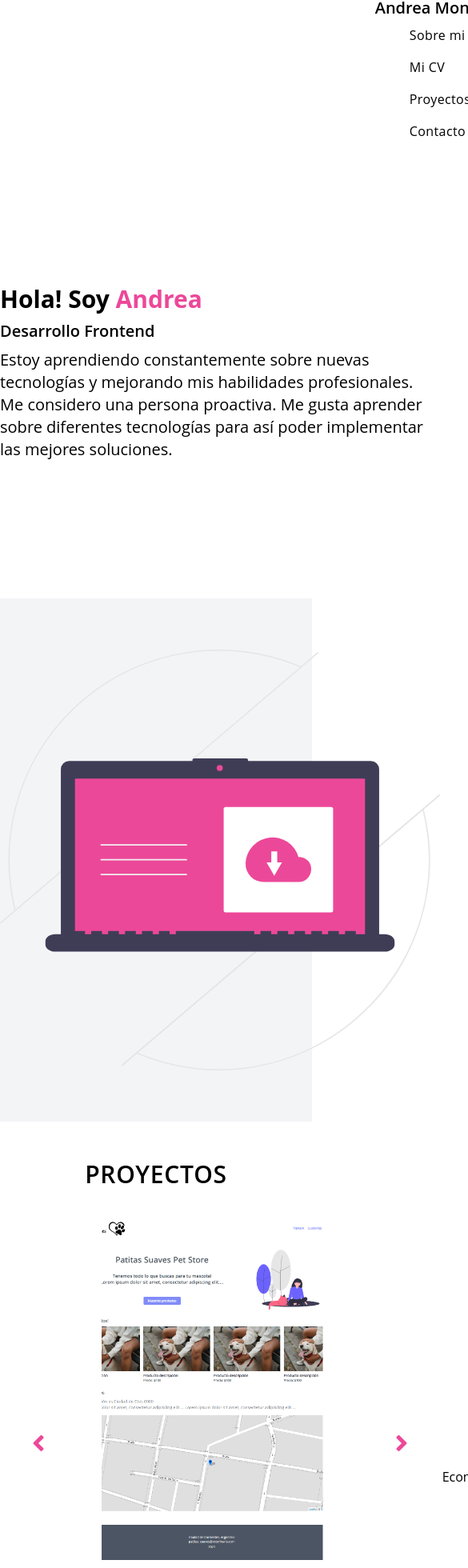
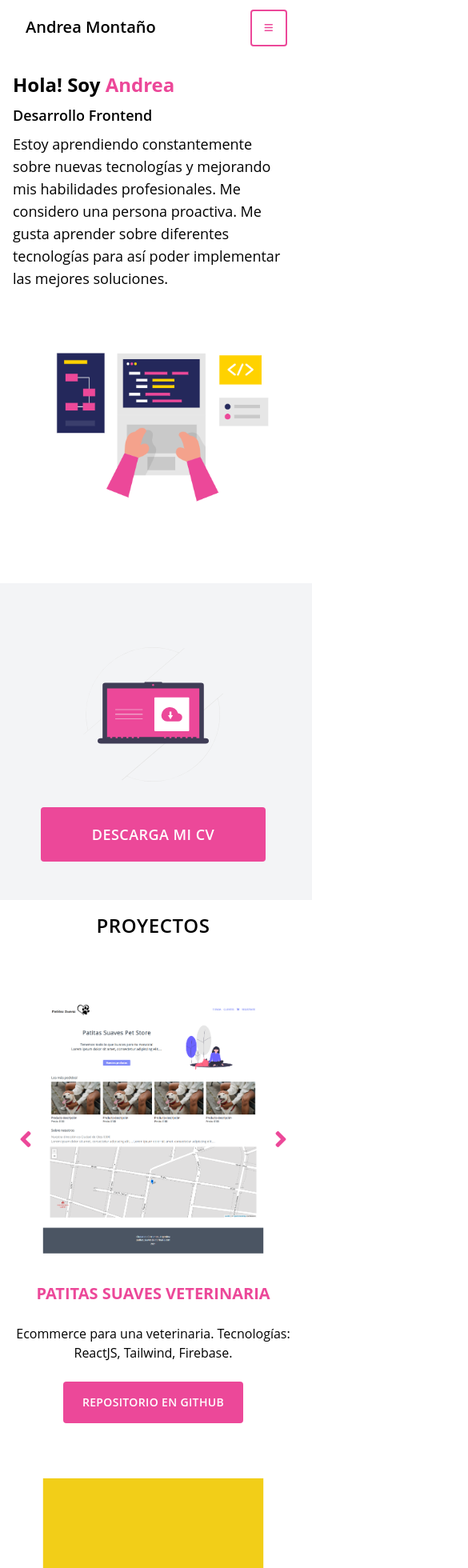
Before and after one commit to andreamon/portfolio, a React (Create React App) app: page / in a window 390 px wide. Shown: the part 36-1996 px from the top of the page at 80% size, 585 px wide, since content can reach past the window. Built offline with nearby package versions, Linux system fonts and the light colour scheme.

Commit message:
update Slider component - styles

```diff
--- a/public/index.html
+++ b/public/index.html
@@ -16,6 +16,7 @@
     -->
     <!-- <link rel="manifest" href="%PUBLIC_URL%/manifest.json" /> -->
     <title>Andrea Montaño</title>
+    <script src="https://kit.fontawesome.com/ab0ec818e9.js" crossorigin="anonymous"></script>
   </head>
   <body>
     <noscript>You need to enable JavaScript to run this app.</noscript>
--- a/src/components/AboutMe.jsx
+++ b/src/components/AboutMe.jsx
@@ -2,13 +2,13 @@ import React from "react";
 
 const AboutMe = () => {
   return (
-    <div id="about-me" className="container flex flex-row justify-between items-center">
+    <div id="about-me" className="container flex flex-col md:flex-row md:justify-between items-center mt-8 md:mt-0">
       <div className="flex-1 flex-col items-start">
-        <p className="font-bold text-3xl">
+        <p className="font-bold text-2xl md:text-3xl">
           Hola! Soy <span className="text-pink-500">Andrea</span>
         </p>
-        <p className="my-2 text-xl font-semibold">Desarrollo Frontend</p>
-        <p className="text-xl">
+        <p className="my-2 text-lg md:text-xl font-semibold">Desarrollo Frontend</p>
+        <p className="text-lg md:text-xl">
           Estoy aprendiendo constantemente sobre nuevas tecnologías y mejorando
           mis habilidades profesionales. Me considero una persona proactiva. Me
           gusta aprender sobre diferentes tecnologías para así poder implementar
@@ -16,7 +16,7 @@ const AboutMe = () => {
         </p>
       </div>
       <div className="flex-1">
-        <img className="max-w-full h-auto" src="../portfolio/images/about-me.png" alt="sobre mi" />
+        <img className="md:max-w-full md:h-auto" src="../portfolio/images/about-me.png" alt="sobre mi" />
       </div>
     </div>
   );
--- a/src/components/Header.jsx
+++ b/src/components/Header.jsx
@@ -1,43 +1,44 @@
-import React from "react";
+import React, { useState } from "react";
 
 const Header = () => {
+  const [openMenu, setOpenMenu] = useState(false);
   return (
-    <nav className="container">
+    <nav className="container flex justify-between items-start md:block">
       <div className="flex flex-col md:flex-row justify-between items-center">
-        <div className="block text-xl font-semibold">Andrea Montaño</div>
-        <div className="md:flex md:justify-end tracking-wide text-base font-medium">
-          <a href="#about-me"
-            className="item-header"
-          >
+        {/* <div className="flex flex-col md:flex-row justify-between items-center">
+        <div className="block"> */}
+        <div className="block text-xl font-semibold mt-10 ml-4 md:mt-0 md:ml-0">Andrea Montaño</div>
+        {/* <div className="md:flex md:justify-end tracking-wide"> */}
+        <div
+          className={`${
+            openMenu ? "block text-center w-full" : "hidden"
+          } md:flex md:justify-end tracking-wide text-sm md:text-base md:font-medium`}
+        >
+          <a href="#about-me" className="item-header">
             Sobre mi
           </a>
-          <a href="#resume"
-            className="item-header"
-          >
+          <a href="#resume" className="item-header">
             Mi CV
           </a>
-          <a href="#projects"
-            className="item-header"
-          >
+          <a href="#projects" className="item-header">
             Proyectos
           </a>
-          <a href="#contact"
-            className="item-header"
-          >
+          <a href="#contact" className="item-header">
             Contacto
           </a>
         </div>
+        {/* </div> */}
+      </div>
+      <div className="block md:hidden text-pink-500 mt-8 mr-2">
+        <button className="menu_burger" onClick={() => setOpenMenu(!openMenu)}>
+          {openMenu ? (
+            <i className="fas fa-times" style={{ color: "#ec4899" }}></i>
+          ) : (
+            <i className="fas fa-bars" style={{ color: "#ec4899" }}></i>
+          )}
+        </button>
       </div>
     </nav>
-    //   <div className="block md:hidden text-indigo-400 mt-8 mr-2">
-    //     <button className="menu_burger" onClick={() => setOpenMenu(!openMenu)}>
-    //       {openMenu ? (
-    //         <i className="fas fa-times" style={{ color: "#818CF8" }}></i>
-    //       ) : (
-    //         <i className="fas fa-bars" style={{ color: "#818CF8" }}></i>
-    //       )}
-    //     </button>
-    //   </div>
   );
 };
 
--- a/src/components/Projects.jsx
+++ b/src/components/Projects.jsx
@@ -5,8 +5,8 @@ import DataMobile from "./Slider/DataMobile";
 
 const Projects = () => {
   return (
-    <div id="projects" className="my-12">
-      <p className="text-3xl font-semibold tracking-wide uppercase text-center">
+    <div id="projects" className="container">
+      <p className="text-2xl md:text-3xl font-semibold tracking-wide uppercase text-center">
         Proyectos
       </p>
       <Project data={DataPatitas} />
--- /dev/null
+++ b/src/components/Projects/Content.jsx
@@ -0,0 +1,19 @@
+import React from "react";
+
+const Content = (props) => {
+  return (
+    <>
+      <p className="font-bold text-xl md:text-2xl text-pink-500 uppercase">
+        {props.data.title}
+      </p>
+      <p className="my-6 md:my-8 text-base">{props.data.description}</p>
+      <a href={props.data.github} target="_blank" rel="noopener noreferrer">
+        <button className="py-4 px-6 rounded bg-pink-500 text-white font-semibold text-sm uppercase tracking-wide hover:bg-pink-400">
+          Repositorio en github
+        </button>
+      </a>
+    </>
+  );
+};
+
+export default Content;
--- a/src/components/Projects/Project.jsx
+++ b/src/components/Projects/Project.jsx
@@ -1,23 +1,17 @@
 import React from "react";
 
-import Slider from "../Slider/ImageSlider";
+import Slider from "../Slider/Slider";
+import Content from "./Content";
 
 const Project = (props) => {
   return (
-    <div className="container flex flex-row justify-between items-center">
-      <div className="flex-1">
-        <Slider data={props.data.data} />
+    <div className="flex flex-col md:flex-row md:justify-between md:items-center">
+      <div className="md:flex-1">
+        <Slider data={props.data} />
       </div>
-      <div className="flex-1 flex-col text-center">
-        <p className="font-bold text-2xl text-pink-500 uppercase">
-          {props.data.title}
-        </p>
-        <p className="my-8 text-base">{props.data.description}</p>
-        <a href={props.data.github} target="_blank" rel="noopener noreferrer">
-          <button className="py-4 px-6 rounded bg-pink-500 text-white font-semibold text-sm uppercase tracking-wide hover:bg-pink-400">
-            Repositorio en github
-          </button>
-        </a>
+      {/* <div className="md:flex-1 md:flex-col text-center hide-mobile"> */}
+      <div className="md:flex-2 md:flex-col text-center">
+        <Content data={props.data} />
       </div>
     </div>
   );
--- a/src/components/Resume.jsx
+++ b/src/components/Resume.jsx
@@ -3,14 +3,14 @@ import React from "react";
 const Resume = () => {
   return (
     <section id="resume" className="bg-gray-100 py-8">
-      <div className="flex justify-between items-center container">
+      <div className="flex flex-col md:flex-row justify-between items-center container">
         <img
-          className="w-1/2"
+          className="w-1/2 m-8 md:m-0"
           src="../portfolio/images/mi-cv.svg"
           alt="descargar cv"
         />
         <a href="../portfolio/files/andrea-montano-cv.pdf" target="_blank" rel="noopener noreferrer">
-          <button className="py-5 px-20 rounded bg-pink-500 text-white font-semibold text-xl uppercase tracking-wide hover:bg-pink-400">
+          <button className="py-5 px-16 md:px-20 rounded bg-pink-500 text-white font-semibold text-lg md:text-xl uppercase tracking-wide hover:bg-pink-400">
             Descarga mi cv
           </button>
         </a>
--- a/src/components/Slider/DataPatitas.js
+++ b/src/components/Slider/DataPatitas.js
@@ -20,9 +20,5 @@ export default {
       description: "Screen ...",
       image: "../portfolio/images/vet-patitas/signup.png",
     },
-    {
-      description: "Screen ...",
-      image: "../portfolio/images/vet-patitas/banana.jpg",
-    }
   ],
 };
--- /dev/null
+++ b/src/components/Slider/Modal.jsx
@@ -0,0 +1,15 @@
+import React from "react";
+
+const Modal = ({ selectedImage, setSelectedImage }) => {
+  const handleClose = () => {
+    setSelectedImage(null);
+  };
+
+  return (
+    <div className="backdrop" onClick={handleClose}>
+      <img src={selectedImage} alt="Imagen ampliada" />
+    </div>
+  );
+};
+
+export default Modal;
--- a/src/components/Slider/ImageSlider.jsx
+++ b/src/components/Slider/Slider.jsx
@@ -1,9 +1,13 @@
 import React, { useState } from "react";
+
+import Content from "../Projects/Content";
+import Modal from "./Modal";
 import { FaAngleLeft, FaAngleRight } from "react-icons/fa";
 
-const ImageSlider = (props) => {
+const Slider = (props) => {
   const [current, setCurrent] = useState(0);
-  const length = props.data.length;
+  const [selectedImage, setSelectedImage] = useState(null);
+  const length = props.data.data.length;
 
   const nextSlide = () => {
     setCurrent(current === length - 1 ? 0 : current + 1);
@@ -12,11 +16,14 @@ const ImageSlider = (props) => {
     setCurrent(current === 0 ? length - 1 : current - 1);
   };
 
+  const openModal = (url) => {
+    setSelectedImage(url);
+  };
   return (
-    <section className="slider">
+    <div className="slider">
       <FaAngleLeft className="arrow-left" onClick={prevSlide} />
       <FaAngleRight className="arrow-right" onClick={nextSlide} />
-      {props.data.map((slider, index) => {
+      {props.data.data.map((slider, index) => {
         return (
           <div
             className={index === current ? "slide active" : "slide"}
@@ -27,13 +34,23 @@ const ImageSlider = (props) => {
                 src={slider.image}
                 className="image"
                 alt={slider.description}
+                onClick={() => openModal(slider.image)}
               />
             )}
           </div>
         );
       })}
-    </section>
+      {selectedImage && (
+        <Modal
+          selectedImage={selectedImage}
+          setSelectedImage={setSelectedImage}
+        />
+      )}
+      {/* <div className="hide-desk">
+        <Content data={props.data} />
+      </div> */}
+    </div>
   );
 };
 
-export default ImageSlider;
+export default Slider;
--- a/src/index.css
+++ b/src/index.css
@@ -5,10 +5,14 @@
   scroll-behavior: smooth;
 }
 
+* {
+  padding: 0;
+  margin: 0;
+  box-sizing: border-box;
+}
+
 body {
   font-family: 'Open Sans', sans-serif;
-  margin: 0;
-  padding: 0;
   font-size: 16px;
 }
 
@@ -19,13 +23,17 @@ body {
 
 .slider {
   position: relative;
-  height: 80vh;
+  padding: 3rem;
+  min-height: 300px;
+
+  /* height: 80vh; */
 }
 
 .arrow-right {
   position: absolute;
-  top: 40%;
-  right: 32px;
+  top: 50%;
+  right: 0;
+  z-index: 90;
   color: #ec4899;
   font-size: 2rem;
   cursor: pointer;
@@ -33,41 +41,130 @@ body {
 
 .arrow-left {
   position: absolute;
-  top: 40%;
-  left: 32px;
+  top: 50%;
+  left: 0;
+  z-index: 90;
   color: #ec4899;
   font-size: 2rem;
   cursor: pointer;
 }
 
 .image {
-  position: absolute;
+  /* position: absolute;
   width: 256px;
   height: 400px;
   object-fit: cover;
   top: 25%;
-  left: 25%;
+  left: 25%; */
+  width: 80%;
+  cursor: pointer;
+  /* align-self: center; */
+  margin: auto;
 }
 
 .slide {
+  text-align: center;
   opacity: 0;
-  transition-duration: 1s ease;
+  /* transition-duration: 1s ease; */
+  transition: opacity 500ms linear 0s
 }
 
 .slide.active {
   opacity: 1;
-  transition-duration: 1s;
+  /* transition-duration: 1s; */
+  transition: opacity 500ms linear 0s;
   transform: scale(1.08);
 }
 
+.backdrop {
+  position: fixed;
+  top: 0;
+  left: 0;
+  width: 100%;
+  height: 100%;
+  background: rgba(0, 0, 0, 0.5);
+  z-index: 9999;
+}
+
+.backdrop img {
+  display: block;
+  max-width: 60%;
+  max-height: 80%;
+  margin: 60px auto;
+  box-shadow: 3px 5px 7px rgba(0, 0, 0, 0.5);
+  /* border: 2px solid white; */
+}
+.hide-desk{
+  display: none;
+}
+.hide-mobile{
+  display: block;
+}
 @media screen and (max-width: 500px) {
   body {
     font-size: 12px;
   }
+  .container {
+    margin: 1rem;
+    width: 90%;
+  }
+  .hide-mobile {
+    display: none;
+  }
+  .hide-desk{
+    display: block;
+    position: absolute;
+    top: 455px;
+    left: 40px;
+    margin-top: 25px;
+    margin-bottom: 15px;
+  }
+  .slider {
+    position: relative;
+    /* height: auto; */
+    margin-top: 2.5rem;
+    /* margin-bottom: 2.5rem; */
+  }
+  /* .arrow-right {
+    position: absolute;
+    top: 200px;
+    right: 10px;
+    color: #ec4899;
+    font-size: 2rem;
+    cursor: pointer;
+  }
+  .arrow-left {
+    position: absolute;
+    top: 200px;
+    left: 10px;
+    color: #ec4899;
+    font-size: 2rem;
+    cursor: pointer;
+  } */
+  .image {
+    /* position: absolute; */
+    width: 100%;
+    /* height: 420px; */
+    /* object-fit: cover;
+    left: 50px;
+    top: 15px; */
+  }
+  .backdrop img {
+    display: block;
+    max-width: 100%;
+    max-height: 100%;
+    margin: 60px auto;
+    box-shadow: 3px 5px 7px rgba(0, 0, 0, 0.5);
+    /* border: 2px solid white; */
+  }
+}
+
+.menu_burger {
+  @apply px-4 py-3 border-2 rounded border-pink-500 cursor-pointer;
 }
 
 .menu_active {
-  @apply text-white bg-indigo-400 !important;
+  @apply text-white bg-pink-500 !important;
 }
 
 .item-header {
```
Also changed, not shown: src/components/Contact.jsx (+4 -4 lines), public/images/vet-patitas/banana.jpg (deleted).
